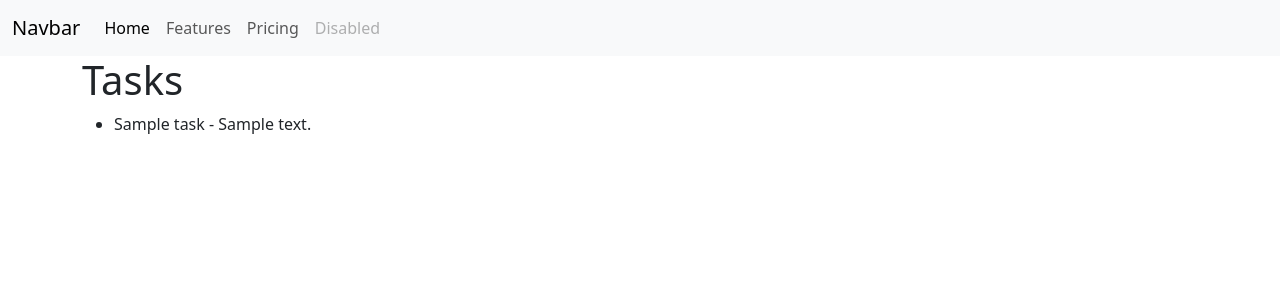
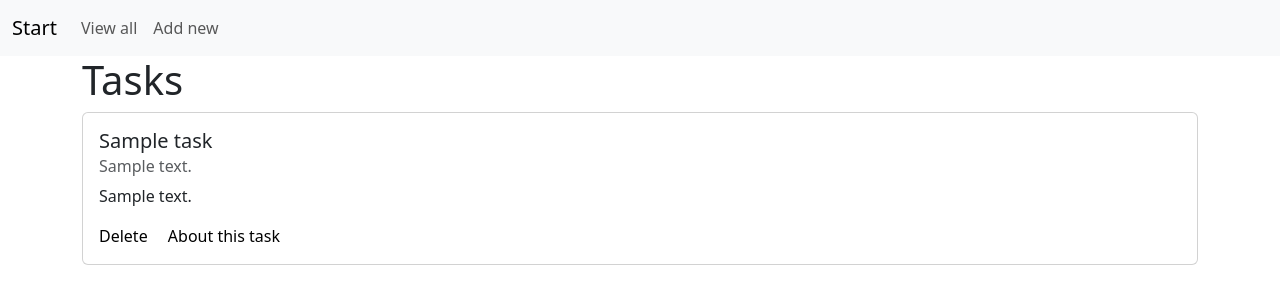
Before and after one commit to evilEnkidu/FSDI-111, a Flask app: template front-end/app/templates/list.html in a window 1280 px wide. Shown: the top 304 px of the page. Run offline with Flask 3, Linux system fonts and the light colour scheme; the template is opened without the code that fills it: most values are stand-ins (such as "Sample title", 1, 10 or a date in 2020).

Commit message:
Fixed typo lol

```diff
--- a/back-end/app/routes.py
+++ b/back-end/app/routes.py
@@ -3,7 +3,7 @@ from flask import (
     request
 )
 
-from app.database import task  # Import the task module
+from app.database import task  # Import the task.py module
 
 # REST architectural design pattern
 
@@ -18,7 +18,7 @@ def get_all_tasks():
     }
     return out
 
-@app.get("/task/<int:pk>/")
+@app.get("/tasks/<int:pk>/")
 def get_task_by_id(pk):
     single_task = task.select_by_id(pk)
     out = {
@@ -39,7 +39,7 @@ def update_task_by_id(pk):
     task.update_by_id(task_data, pk)
     return "", 204
 
-@app.delete("/task/<int:pk>/")
+@app.delete("/tasks/<int:pk>/")
 def delete_task_by_id(pk):
     task.delete_by_id(pk)
     return "", 204
--- a/front-end/app/routes.py
+++ b/front-end/app/routes.py
@@ -1,7 +1,7 @@
 from flask import (
         Flask,
         render_template,
-        request as req
+        request as req,
 )
 import requests
 BACKEND_URL = "http://127.0.0.1:5001/tasks"
@@ -21,3 +21,77 @@ def view_tasks():
                 render_template("error.html", error=response.status_code),
                 response.status_code
         )
+
+
+@app.get("/tasks/<int:pk>/")
+def single_task(pk):
+        url = "%s/%s" % (BACKEND_URL, pk)
+        response = requests.get(url)
+        if response.status_code == 200:
+                task_data = response.json().get("task")
+                return render_template("detail.html", task=task_data)
+        return (
+                render_template("error.html", error=response.status_code),
+                response.status_code
+        )
+
+@app.get("/tasks/new/")
+def new_form():
+        return render_template("new.html")
+
+@app.post("/tasks/new/")
+def create_task():
+        task_data = req.form
+        response = requests.post(BACKEND_URL, json=task_data)
+        if response.status_code == 204:
+                return render_template("succes.html", message="task created")
+        return (
+                render_template("error.html", response.status_code),
+                response.status_code
+        )
+
+@app.get("/tasks/<int:pk>/edit/")
+def edit_form(pk):
+        url = "%s/%s" % (BACKEND_URL, pk)
+        response = requests.get(url)
+        if response.status_code == 200:
+                task_data = response.json().get("tasks")
+                return render_template("edit.html", task=task_data)
+        return(
+                render_template("error.html", error=response.status_code),
+                response.status_code
+        )
+
+@app.post("/tasks<int:pk>/edit/")
+def edit_task(pk):
+        url = "%s/%s" % {BACKEND_URL, pk}
+        response = requests.put(url, json=req.json)
+        if response.status_code == 204:
+                return render_template("success.html", message="task edited")
+        return (
+                render_template("error.html", error=response.status_code),
+                response.status_code
+        )
+
+@app.get("/tasks/<int:pk>/delete/")
+def delete_form(pk):
+        url = "%s/%s" % (BACKEND_URL, pk)
+        response = requests.get(url)
+        if response.status_code == 200:
+                task_data = response.json().get("task")
+                return render_template("delete.html", task=task_data)
+        return(
+                render_template("error.html", error = response.status_code),
+                response.status_code
+        )
+
+@app.post("/tasks/<int:pk>/delete/")
+def delete_task(pk):
+        url = "%s/%s" % (BACKEND_URL, pk)
+        response = requests.delete(url)
+        if response.status_code == 204:
+                return render_template("success.html", message="task deleted")
+        return (
+                render_template("error.html", error=response.status_code),
+                response.status_code
+        )
--- /dev/null
+++ b/front-end/app/static/css/styles.css
@@ -0,0 +1,8 @@
+*{
+      margin: 0;
+      padding: 0;
+}
+a{
+      text-decoration: none;
+      color: black;
+}
--- a/front-end/app/templates/base.html
+++ b/front-end/app/templates/base.html
@@ -5,20 +5,21 @@
         <meta name="viewport" content="width=device-width, initial-scale=1.0">
         <title>{% block title %}{% endblock title%}</title>
         <link href="https://cdn.jsdelivr.net/npm/bootstrap@5.3.3/dist/css/bootstrap.min.css" rel="stylesheet" integrity="sha384-QWTKZyjpPEjISv5WaRU9OFeRpok6YctnYmDr5pNlyT2bRjXh0JMhjY6hW+ALEwIH" crossorigin="anonymous">
+        <link rel="stylesheet" href="{{ url_for('static', filename='/app/static/css/styles.css') }}">
 </head>
 <body>
         <nav class="navbar navbar-expand-lg bg-body-tertiary">
                 <div class="container-fluid">
-                  <a class="navbar-brand" href="#">Navbar</a>
+                  <a class="navbar-brand" href="{{url_for('index')}}">Start</a>
                   <button class="navbar-toggler" type="button" data-bs-toggle="collapse" data-bs-target="#navbarNavAltMarkup" aria-controls="navbarNavAltMarkup" aria-expanded="false" aria-label="Toggle navigation">
                     <span class="navbar-toggler-icon"></span>
                   </button>
                   <div class="collapse navbar-collapse" id="navbarNavAltMarkup">
                     <div class="navbar-nav">
-                      <a class="nav-link active" aria-current="page" href="#">Home</a>
-                      <a class="nav-link" href="#">Features</a>
-                      <a class="nav-link" href="#">Pricing</a>
-                      <a class="nav-link disabled" aria-disabled="true">Disabled</a>
+
+                      <a class="nav-link" href="{{url_for('view_tasks')}}">View all</a>
+                      <a class="nav-link" href="{{url_for('view_tasks')}}">Add new</a>
+
                     </div>
                   </div>
                 </div>
--- a/front-end/app/templates/index.html
+++ b/front-end/app/templates/index.html
@@ -3,6 +3,8 @@
 {% block title %}Home{% endblock title %}
 
 {% block content %}
-<h1>Home</h1>
-<p>Welcome to my HOMe page</p>
+<div class="container" style="padding-top: 50px; font-family: Verdana, Geneva, Tahoma, sans-serif;">
+      <h1>TASK MANAGER WEB APP</h1>
+      <p style="font-size: 18px;">display, create, delete tasks</p>
+</div>
 {% endblock content %}
--- a/front-end/app/templates/list.html
+++ b/front-end/app/templates/list.html
@@ -4,9 +4,17 @@
 
 {% block content %}
 <h1>Tasks</h1>
-<ul>
+
         {% for task in tasks %}
-        <li>{{ task ["name"] }} - {{ task["summary"] }}</li>
+        <div class="card">
+                <div class="card-body">
+                  <h5 class="card-title">{{task["name"]}}</h5>
+                  <h6 class="card-subtitle mb-2 text-body-secondary">{{task["summary"]}}</h6>
+                  <p class="card-text">{{task["description"] | truncate(64)}}</p>
+                  <a href="#" class="card-link">Delete</a>
+                  <a href="{{ url_for('single_task', pk=task['id']) }}" class="card-link">About this task</a>
+                </div>
+              </div>
         {% endfor %}
-</ul>
+
 {% endblock content %}
```
Also changed, not shown: back-end/app/database/__init__.py (+12 -9 lines), back-end/app/database/task.py (+37 -30 lines), front-end/app/templates/detail.html (added, +9 -0 lines), front-end/app/templates/new.html (added, +14 -0 lines), front-end/app/templates/success.html (added), 1 other file.
